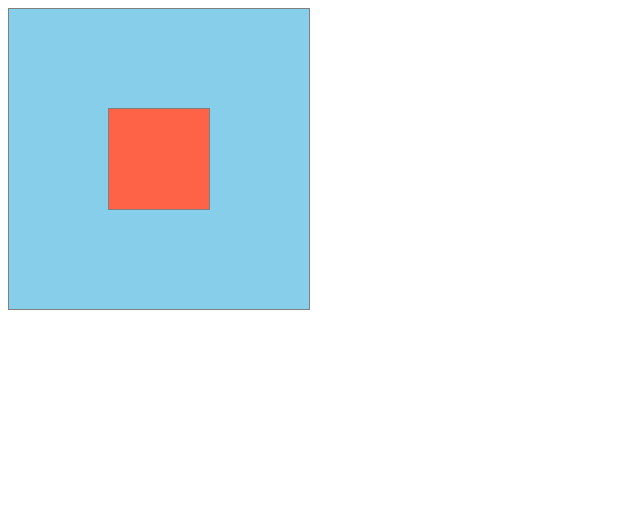
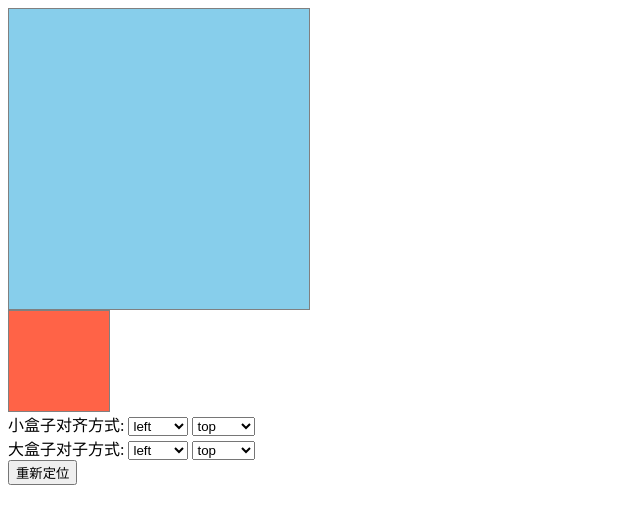
Before and after one commit to iamzay/jquery-demos, a plain HTML site: page utils/position/test.html in a window 1280 px wide. Shown: the whole page, without its empty margins (0-640 px from the left). Drawn offline with nearby package versions, Linux system fonts and the light colour scheme.

Commit message:
add test.html

```diff
--- a/utils/position/test.html
+++ b/utils/position/test.html
@@ -26,11 +26,52 @@
 <body>
     <div class="box large blue"></div>
     <div class="box tomato"></div>
+    <form action="">
+        <div class="form-line">
+            <span>小盒子对齐方式:</span>
+            <select name="align-horizontal1" id="align-horizontal1">
+                <option value="left">left</option>
+                <option value="center">center</option>
+                <option value="right">right</option>
+            </select>
+            <select name="align-vertical1" id="align-vertical1">
+                <option value="top">top</option>
+                <option value="center">center</option>
+                <option value="bottom">bottom</option>
+            </select>
+        </div>
+        <div class="form-line">
+            <span>大盒子对子方式:</span>
+            <select name="align-horizontal2" id="align-horizontal2">
+                <option value="left">left</option>
+                <option value="center">center</option>
+                <option value="right">right</option>
+            </select>
+            <select name="align-vertical2" id="align-vertical2">
+                    <option value="top">top</option>
+                    <option value="center">center</option>
+                    <option value="bottom">bottom</option>
+            </select>
+        </div>
+        <div class="form-line">
+            <button id="resetButton">重新定位</button>
+        </div>
+    </form>
     <script src="../../node_modules/jquery/dist/jquery.min.js"></script>
     <script src="./position.js"></script>
     <script>
-        const boxes = $('div')
-        position(boxes[1], boxes[0], 'center', 'center')
+        $(function(){
+            $('#resetButton').click(function (event) {
+                event.preventDefault()
+
+                const boxes = $('div')
+                const select = $('select')
+                const align1 = select.eq(0).val() + ' ' + select.eq(1).val()
+                const align2 = select.eq(2).val() + ' ' + select.eq(3).val()
+                console.log(align1, align2)
+                position(boxes[1], boxes[0], align1, align2)
+            })
+        })
     </script>
 </body>
 </html>
```
